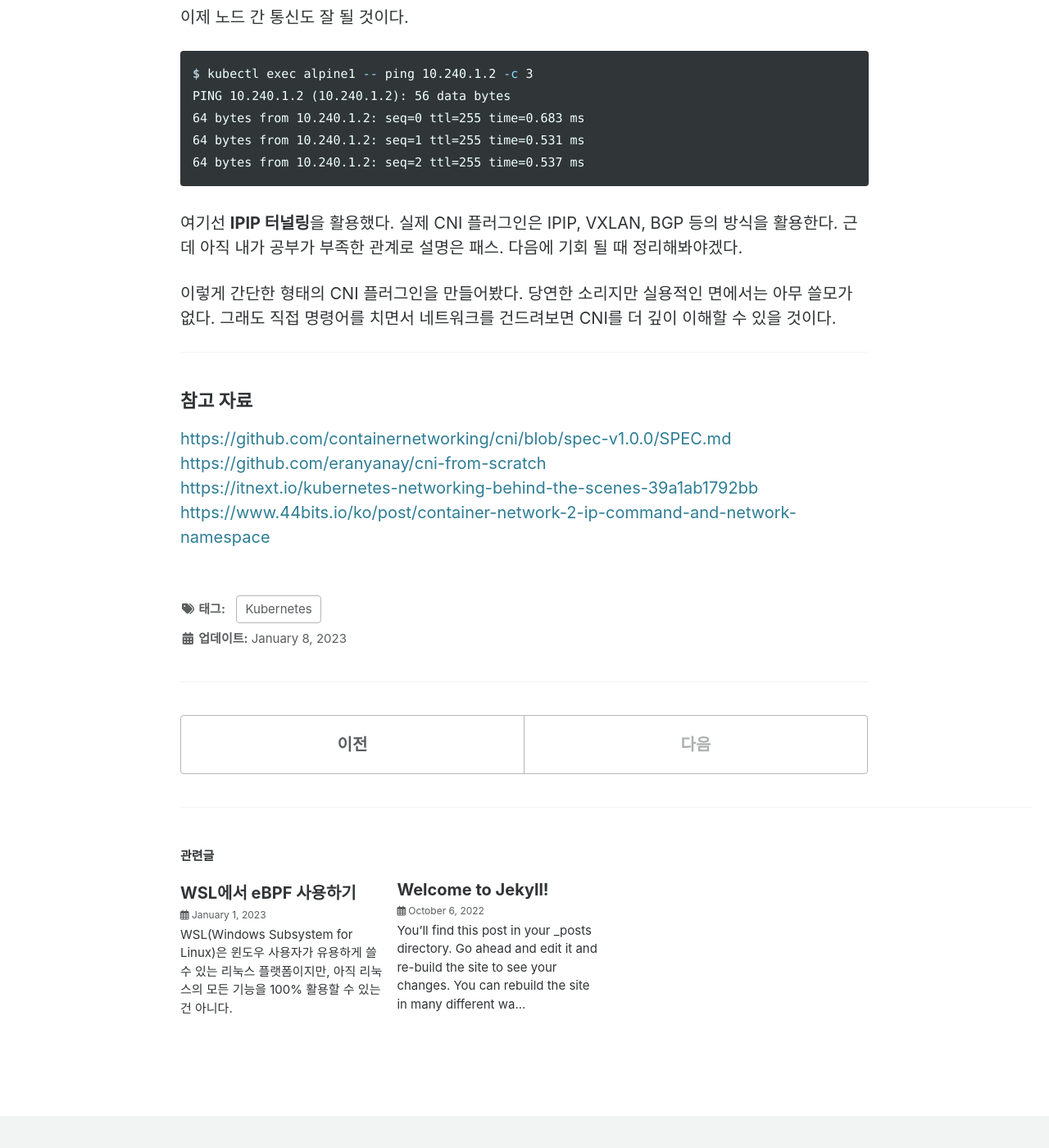
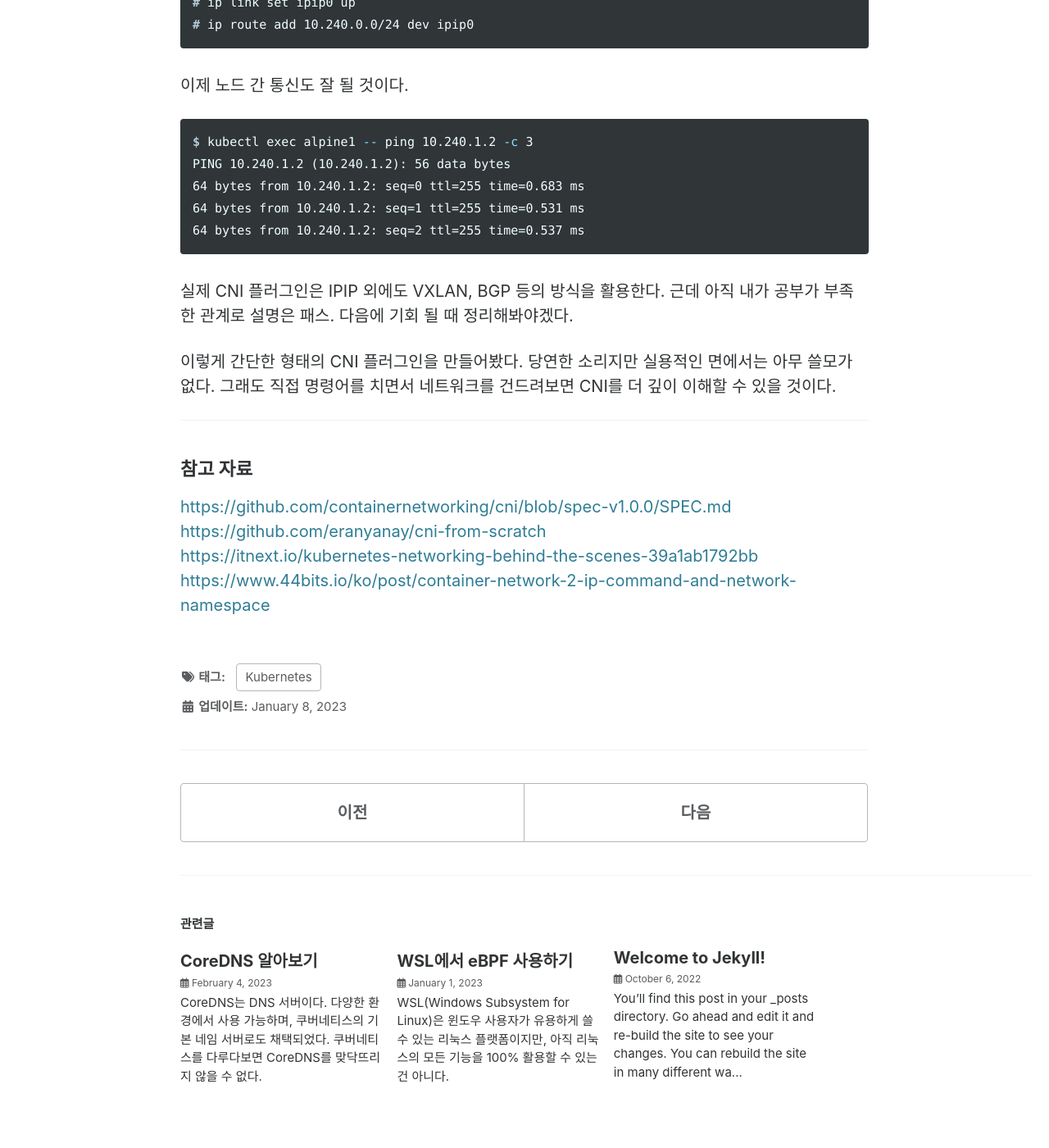
Before and after one commit to hylowaker/hylowaker.github.io, a Jekyll site: the page built from _posts/2023-01-08-Shell Script로 쿠버네티스 CNI 플러그인 만들기.md, in a window 1280 px wide and 1400 px high, scrolled down 8844 px. Shown: the whole window at 82% size. Built offline with Jekyll 4.4.1, drawn with Linux system fonts in a browser that asks for light colours; cached includes are drawn as plain includes; some of the changed text lies outside the part shown.

Commit message:
wip 20230206

````diff
--- a/_posts/2023-01-08-Shell Script로 쿠버네티스 CNI 플러그인 만들기.md
+++ b/_posts/2023-01-08-Shell Script로 쿠버네티스 CNI 플러그인 만들기.md
@@ -129,12 +129,13 @@ ADD)
     n=$(($n+1))  # n=2,3,4,... (255를 넘어가면 고장난다)
     echo $n > /tmp/last_allocated_ip
 
-    # veth 쌍 생성 및 활성화
+    # veth 쌍을 생성해 한 쪽은 Pod 네임스페이스에 붙이고,
     host_ifname="veth$n"  # veth2, veth3, veth4, ...
     netns=$(echo $CNI_NETNS | sed "s:/var/run/netns/::")
     ip netns exec $netns ip link add $CNI_IFNAME type veth peer name $host_ifname
     ip netns exec $netns ip link set $CNI_IFNAME up
 
+    # 다른 쪽은 호스트 네임스페이스에 붙인다.
     ip netns exec $netns ip link set $host_ifname netns 1
     ip link set $host_ifname up
     ip link set $host_ifname master cni0
@@ -311,6 +312,8 @@ PING 1.1.1.1 (1.1.1.1): 56 data bytes
 
 일반적인 CNI 플러그인은 각 노드마다 **데몬**이 돌면서 네트워크 세팅을 관리한다. Flannel의 `flanneld`가 대표적인 예시이다. 이 글에선 데몬까지 구현하진 않고, 각 노드마다 직접 명령을 실행하는 식으로 간단히 진행해본다.
 
+여기선 **IPIP 터널링**을 활용했다.
+
 1번 노드에서 실행. 노드 IP는 본인 환경에 맞게 바꾼다.
 
 ```console
@@ -341,7 +344,7 @@ PING 10.240.1.2 (10.240.1.2): 56 data bytes
 64 bytes from 10.240.1.2: seq=2 ttl=255 time=0.537 ms
 ```
 
-여기선 **IPIP 터널링**을 활용했다. 실제 CNI 플러그인은 IPIP, VXLAN, BGP 등의 방식을 활용한다. 근데 아직 내가 공부가 부족한 관계로 설명은 패스. 다음에 기회 될 때 정리해봐야겠다.
+실제 CNI 플러그인은 IPIP 외에도 VXLAN, BGP 등의 방식을 활용한다. 근데 아직 내가 공부가 부족한 관계로 설명은 패스. 다음에 기회 될 때 정리해봐야겠다.
 
 
 이렇게 간단한 형태의 CNI 플러그인을 만들어봤다. 당연한 소리지만 실용적인 면에서는 아무 쓸모가 없다. 그래도 직접 명령어를 치면서 네트워크를 건드려보면 CNI를 더 깊이 이해할 수 있을 것이다.
--- a/_sass/minimal-mistakes/_base.scss
+++ b/_sass/minimal-mistakes/_base.scss
@@ -221,6 +221,11 @@ li ol {
   margin-top: 0.5em;
 }
 
+// jH
+ol ol {
+  list-style-type: lower-alpha;
+}
+
 /*
    Media and embeds
    ========================================================================== */
````
Also changed, not shown: other parts of _posts/2023-01-08-Shell Script로 쿠버네티스 CNI 플러그인 만들기.md (+1 -1 lines), _posts/2023-02-05-CoreDNS 알아보기.md (added, +65 -0 lines).
